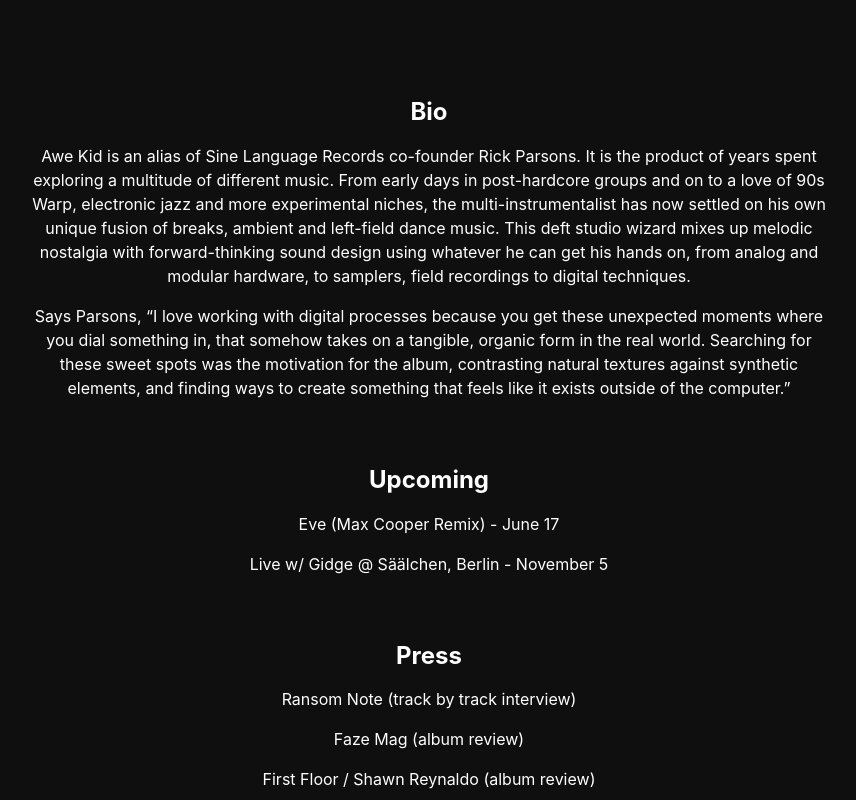
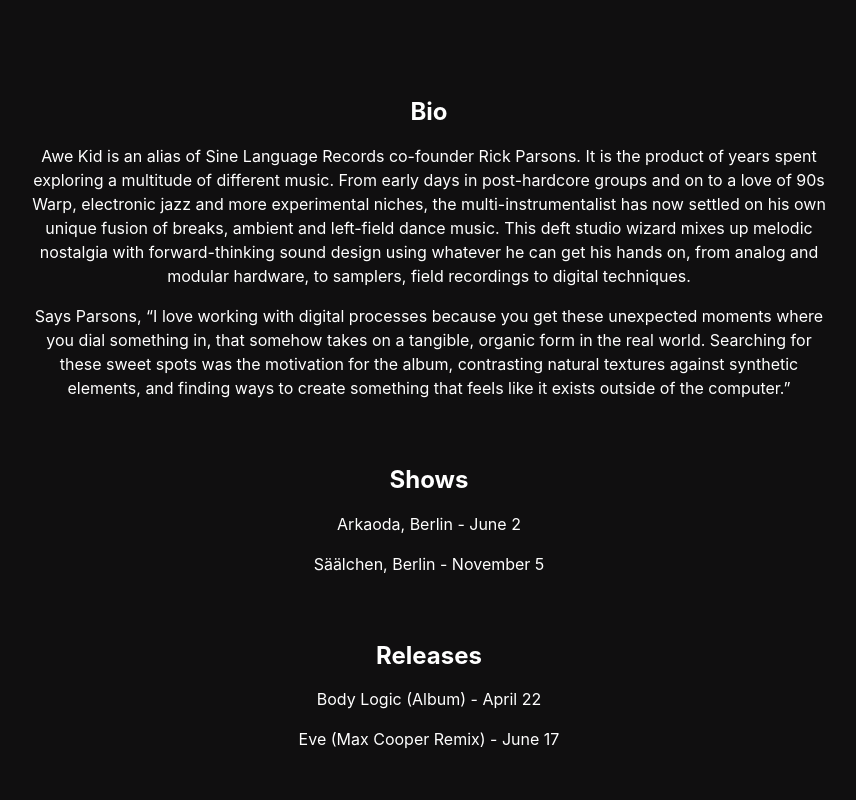
Before and after one commit to rkparsons/awekidmusic, a Next.js app: page /epk in a window 1280 px wide. Shown: the top 800 px of the page, without its empty margins (211-1067 px from the left). Built offline with nearby package versions, Linux system fonts and the light colour scheme.

Commit message:
Update epk

```diff
--- a/pages/epk.tsx
+++ b/pages/epk.tsx
@@ -42,9 +42,15 @@
         </div>
 
         <div className={styles.section}>
-          <h2>Upcoming</h2>
+          <h2>Shows</h2>
+          <p>Arkaoda, Berlin - June 2</p>
+          <p>Säälchen, Berlin - November 5</p>
+        </div>
+
+        <div className={styles.section}>
+          <h2>Releases</h2>
+          <p>Body Logic (Album) - April 22</p>
           <p>Eve (Max Cooper Remix) - June 17</p>
-          <p>Live w/ Gidge @ Säälchen, Berlin - November 5</p>
         </div>
 
         <div className={styles.section}>
@@ -202,6 +208,15 @@
           </div>
           <div className={styles.video}>
             <iframe
+              src="https://www.youtube.com/embed/Zhibqg6H0Es"
+              title="Awe Kid - Proxi Vector (Official Video)"
+              frameBorder="0"
+              allow="accelerometer; autoplay; clipboard-write; encrypted-media; gyroscope; picture-in-picture"
+              allowFullScreen
+            />
+          </div>
+          <div className={styles.video}>
+            <iframe
               src="https://www.youtube.com/embed/KYp1iUmE3Ow"
               title="Awe Kid - Body Logic (Official Visualizer)"
               frameBorder="0"
```
